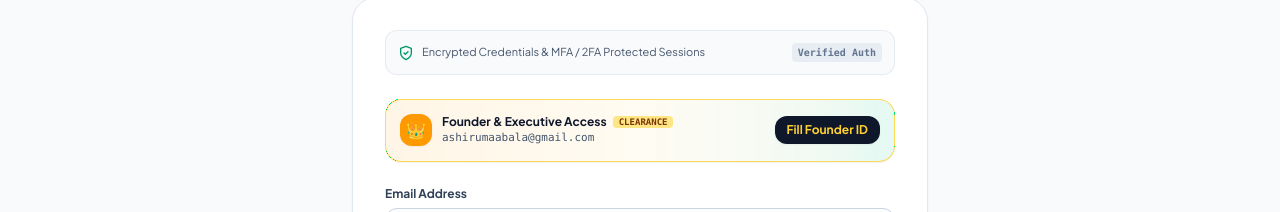
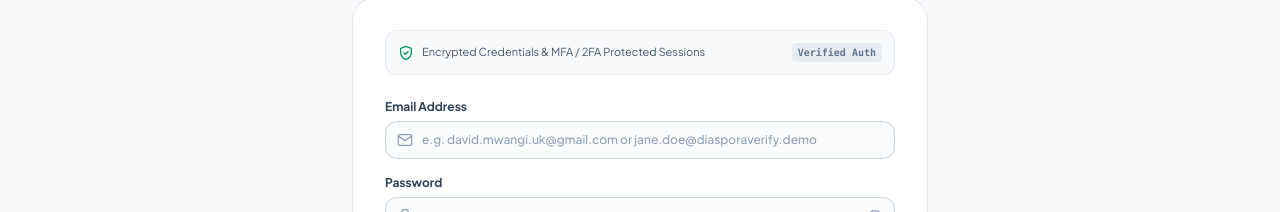
Before and after one commit to ashiruma/diaspora-verify, a React (Vite) app: page /login in a window 1280 px wide. Shown: the part 356-568 px from the top of the page. Built offline with nearby package versions, Linux system fonts and the light colour scheme; no server answers.

Commit message:
fix(security): remove public founder fast-access helper and enforce credential authentication

```diff
--- a/src/components/Auth/Login.tsx
+++ b/src/components/Auth/Login.tsx
@@ -123,8 +123,13 @@ export const Login: React.FC = () => {
         console.error('Error reading registered users', err);
       }
 
-      // Founder & Executive Authentication
+      // Founder & Executive Authentication fallback (Specific to Chrispine Abala Ashiruma)
       if (trimmedEmail === 'ashirumaabala@gmail.com') {
+        if (trimmedPassword !== 'Founder2026!' && trimmedPassword !== 'Admin2026!') {
+          setErrorMessage('Incorrect password for founder account. Please check your credentials and try again.');
+          setLoading(false);
+          return;
+        }
         handleSuccessfulAuth({
           ...FOUNDER_USER,
           name: 'Chrispine Abala Ashiruma',
@@ -281,34 +286,6 @@ export const Login: React.FC = () => {
             </span>
           </div>
 
-          {/* Founder Executive Fast Access Helper */}
-          <div className="rounded-2xl border border-amber-300/80 bg-gradient-to-r from-amber-500/10 via-amber-400/5 to-emerald-500/10 p-3.5 flex items-center justify-between gap-3 shadow-2xs">
-            <div className="flex items-center gap-2.5">
-              <div className="w-8 h-8 rounded-xl bg-amber-500 text-slate-950 flex items-center justify-center font-bold text-base shadow-xs shrink-0">
-                👑
-              </div>
-              <div>
-                <div className="text-xs font-bold text-slate-900 flex items-center gap-1.5">
-                  <span>Founder & Executive Access</span>
-                  <span className="text-[9px] font-mono px-1.5 py-0.2 rounded bg-amber-200 text-amber-900 font-bold uppercase">Clearance</span>
-                </div>
-                <div className="text-[11px] text-slate-600 font-mono">
-                  ashirumaabala@gmail.com
-                </div>
-              </div>
-            </div>
-            <button
-              type="button"
-              onClick={() => {
-                setEmail('ashirumaabala@gmail.com');
-                setPassword('Founder2026!');
-              }}
-              className="px-3 py-1.5 rounded-xl bg-slate-900 hover:bg-slate-800 text-amber-300 font-bold text-xs shadow-xs transition-colors cursor-pointer shrink-0"
-            >
-              Fill Founder ID
-            </button>
-          </div>
-
           <form onSubmit={handleManualLogin} className="space-y-4">
             <div className="space-y-1.5">
               <label className="block text-xs font-bold text-slate-700">
```
